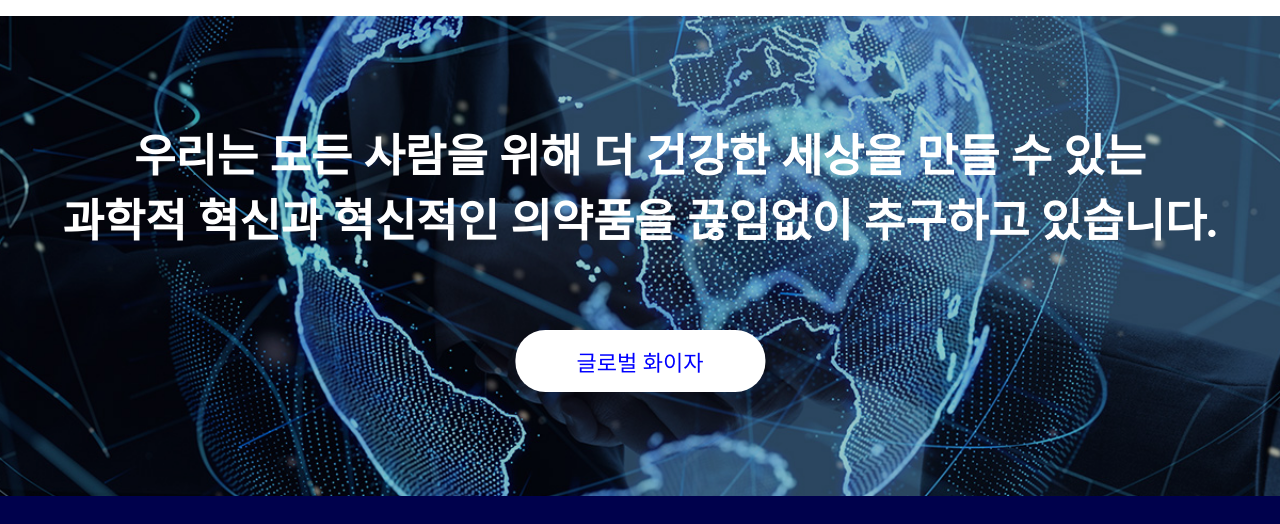
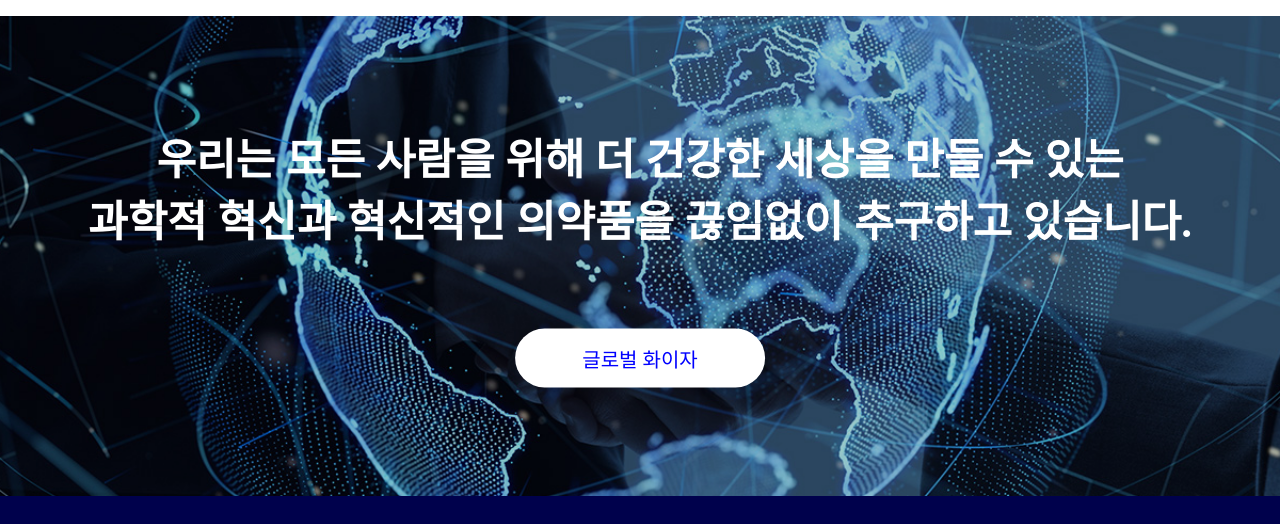
Before and after one commit to growanndev/pfizer2, a plain HTML site: page index.html in a window 1280 px wide. Shown: the part 4440-4964 px from the top of the page. Drawn offline with Linux system fonts and the light colour scheme; a web font is replaced by a local one.

Commit message:
Add files via upload

```diff
--- a/index.scss
+++ b/index.scss
@@ -733,7 +733,7 @@ $blue2: #003fe2;
           z-index: 10;
           h3 {
             color: #fff;
-            font-size: 45px;
+            font-size: 43px;
             text-align: center;
             white-space: nowrap;
             opacity: 0;
@@ -747,7 +747,7 @@ $blue2: #003fe2;
             transform: translateY(30px);
             transition: 0.8s 1.8s;
             a {
-              font-size: 22px;
+              font-size: 20px;
               display: block;
               width: 100%;
               padding: 15px 0px;
@@ -2183,7 +2183,7 @@ $blue2: #003fe2;
           z-index: 10;
           h3 {
             color: #fff;
-            font-size: 20px;
+            font-size: 19px;
             text-align: center;
             opacity: 0;
             transform: translateY(40px);
```
Also changed, not shown: css/index.css.
